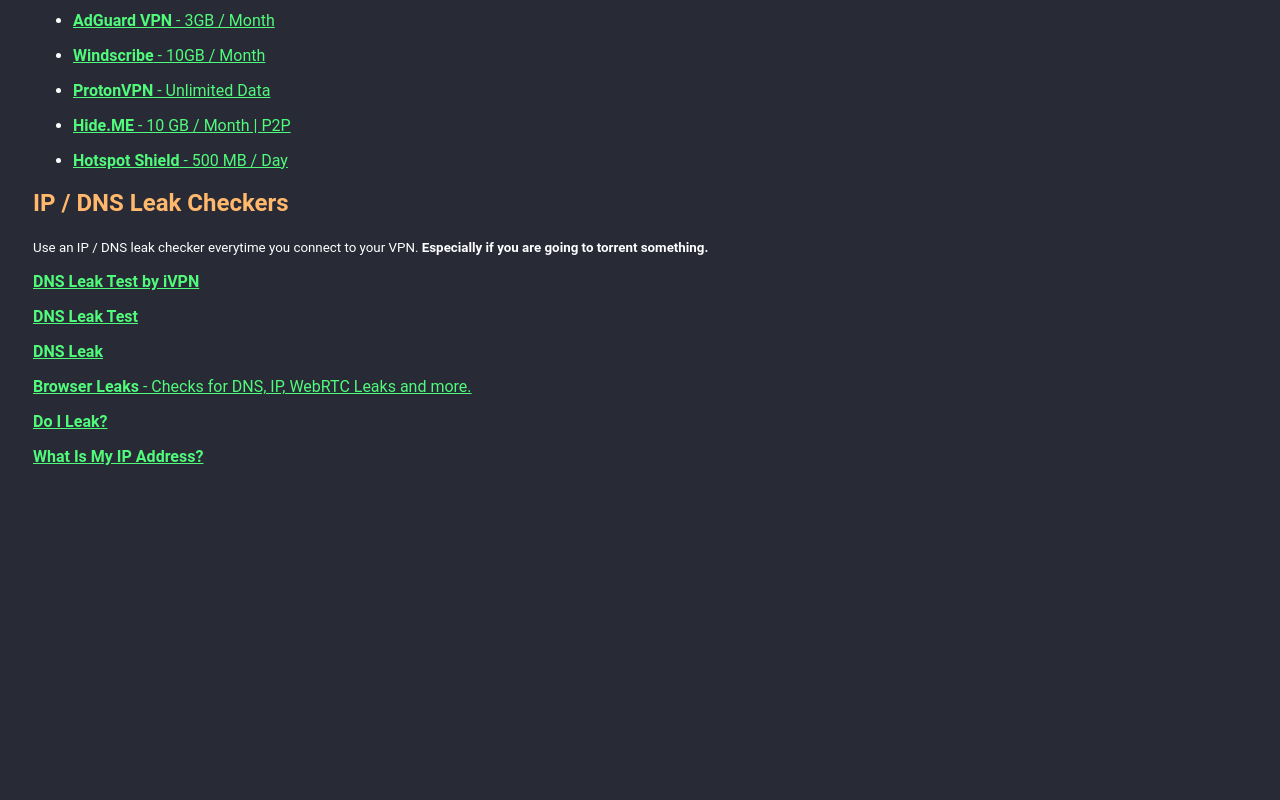
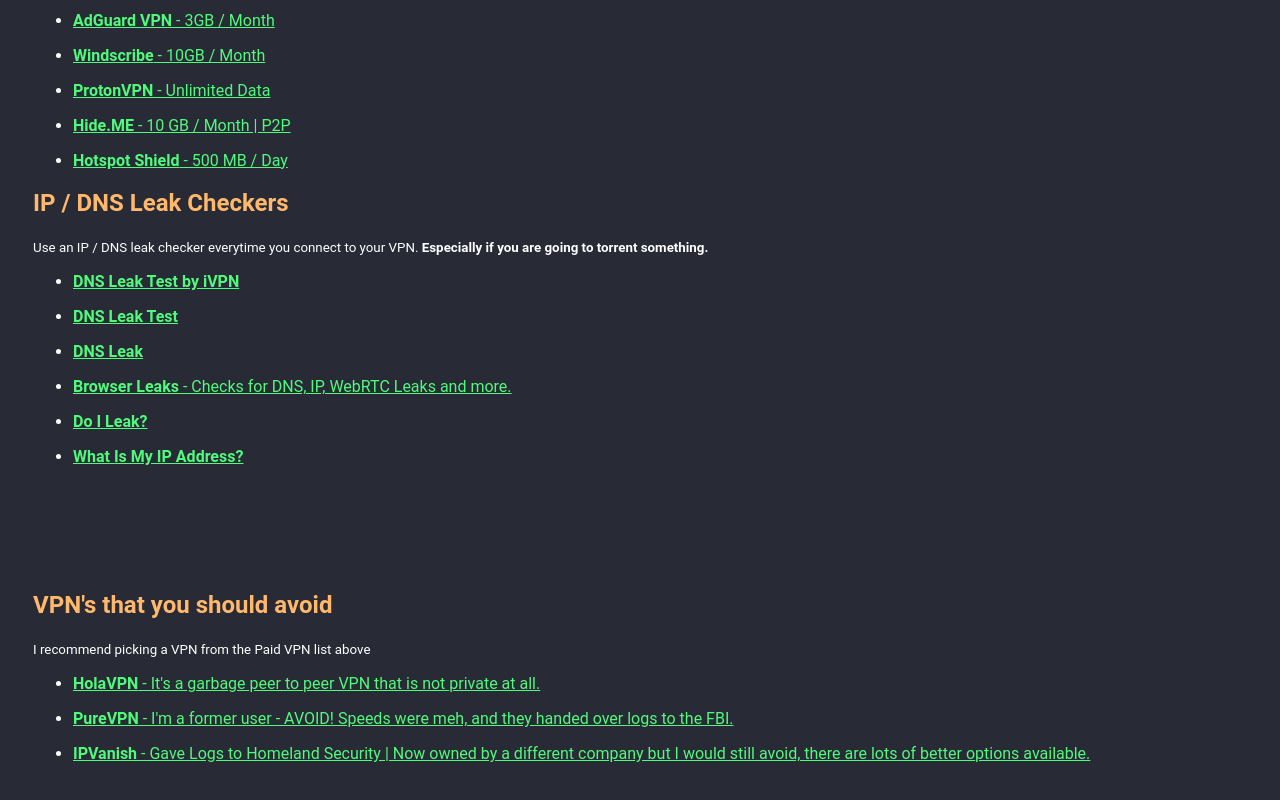
Before and after one commit to DevShubam/Toolbox, a plain HTML site: page vpn.html in a window 1280 px wide. Shown: the part 852-1652 px from the top of the page. Before the commit the page ends 1382 px from the top, so only its background shows below. Drawn offline with Linux system fonts and the light colour scheme.

Commit message:
Changes to VPN + Removed masterlist
- Added a section of VPN's you should avoid (and why you should avoid them).

- Deleted the Master List

- Fixed formatting for DNS leak chckers

- Added a disclaimer

- Also got rid of the adblock individual css file and added it to the main css file, as it was only like 3 lines.

```diff
--- a/css/adblock.css
+++ /dev/null
@@ -1,3 +0,0 @@
-.adblockers * {
-    text-align: left !important;
-}
--- a/css/index.css
+++ b/css/index.css
@@ -231,6 +231,8 @@ nav a:hover {
 }
 
 /* End nav menu */
+
+
 /* Tooltips */
 
 [data-tooltip] {
@@ -295,3 +297,7 @@ nav a:hover {
     opacity: 1;
 }
 /* End Tooltips */
+
+.adblockers * {
+    text-align: left !important;
+}
--- a/vpn.html
+++ b/vpn.html
@@ -125,12 +125,32 @@
         <h2>IP / DNS Leak Checkers</h2>
         <small>Use an IP / DNS leak checker everytime you connect to your VPN. <b>Especially if you are going to torrent
             something.</b></small>
-        <p><a href="https://www.dnsleaktest.com"><b>DNS Leak Test by iVPN</b></a></p>
-        <p><a href="https://ipleak.net"><b>DNS Leak Test</b></a></p>
-        <p><a href="https://bash.ws/dnsleak"><b>DNS Leak</b></a></p>
-        <p><a href="https://browserleaks.com"><b>Browser Leaks</b> - Checks for DNS, IP, WebRTC Leaks and more.</a></p>
-        <p><a href="https://www.top10vpn.com/tools/do-i-leak"><b>Do I Leak?</b></a></p>
-        <p><a href="https://whatismyipaddress.com"><b>What Is My IP Address?</b></a></p>
+       <ul>
+        <li>    <p><a href="https://www.dnsleaktest.com"><b>DNS Leak Test by iVPN</b></a></p></li>
+        <li><p><a href="https://ipleak.net"><b>DNS Leak Test</b></a></p></li>
+        <li><p><a href="https://bash.ws/dnsleak"><b>DNS Leak</b></a></p></li>
+        <li><p><a href="https://browserleaks.com"><b>Browser Leaks</b> - Checks for DNS, IP, WebRTC Leaks and more.</a></p></li>
+        <li><p><a href="https://www.top10vpn.com/tools/do-i-leak"><b>Do I Leak?</b></a></p></li>
+        <li><p><a href="https://whatismyipaddress.com"><b>What Is My IP Address?</b></a></p></li>
+      </ul>
+      </section>
+
+      <p>&nbsp;</p>
+      <p>&nbsp;</p>
+      <p>&nbsp;</p>
+
+      <section id="avoid">
+        <h2>VPN's that you should avoid</h2>
+        <small>I recommend picking a VPN from the Paid VPN list above</small>
+        <ul>
+        <li><p><a href="https://hola.org/"><b>HolaVPN</b> - It's a garbage peer to peer VPN that is not private at all.</a></p></li>
+        <li><p><a href="https://purevpn.com"><b>PureVPN</b> - I'm a former user - AVOID! Speeds were meh, and they handed over logs to the FBI.</a></p></li>
+        <li><p><a href="https://www.ipvanish.com"><b>IPVanish</b> - Gave Logs to Homeland Security | Now owned by a different company but I would still avoid,
+        there are lots of better options available. </a></p></li>
+      </ul>
+
+
+
       </section>
 
     </div>
```
Also changed, not shown: adblock.html (+0 -1 lines), index.html (+4 -2 lines), disclaimer.txt (added), masterlist.txt (deleted).
